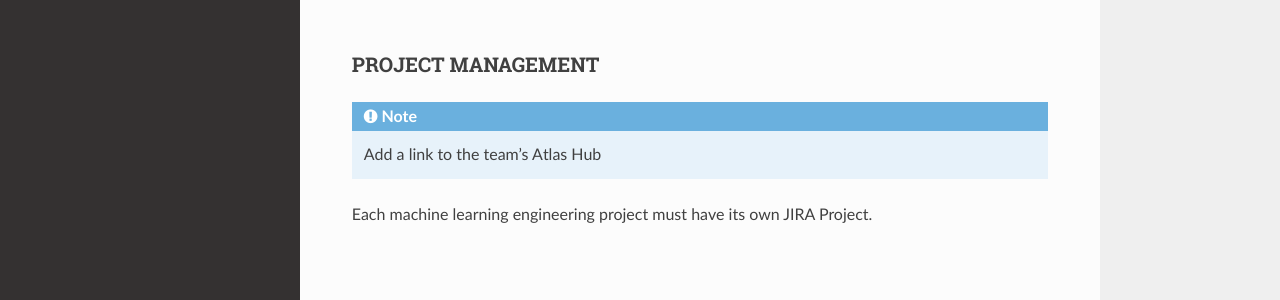
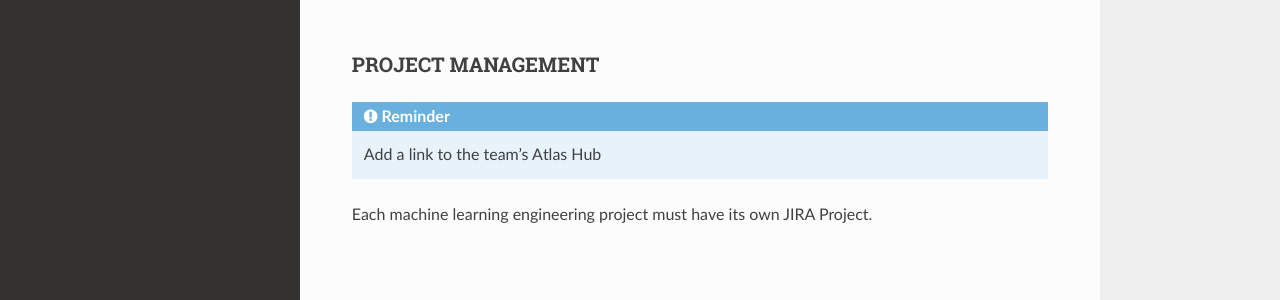
Before and after one commit to thereferences/practice, a Sphinx documentation site: the page built from docs/source/services/mle.md, in a window 1280 px wide and 1221 px high. Shown: the part 654-954 px from the top of the window. Built offline with Sphinx 7.4.7 and the Read the Docs theme 2.0.0, drawn with Linux system fonts in a browser that asks for light colours.

Commit message:
Update docs/source/services/mle.md

````diff
--- a/docs/source/services/mle.md
+++ b/docs/source/services/mle.md
@@ -27,7 +27,7 @@ Additionally, rigorously evaluate
 
 ## Project Management
 
-```{note}
+```{admonition} Reminder
 :class: margin
 Add a link to the team's Atlas Hub
 ```
````
